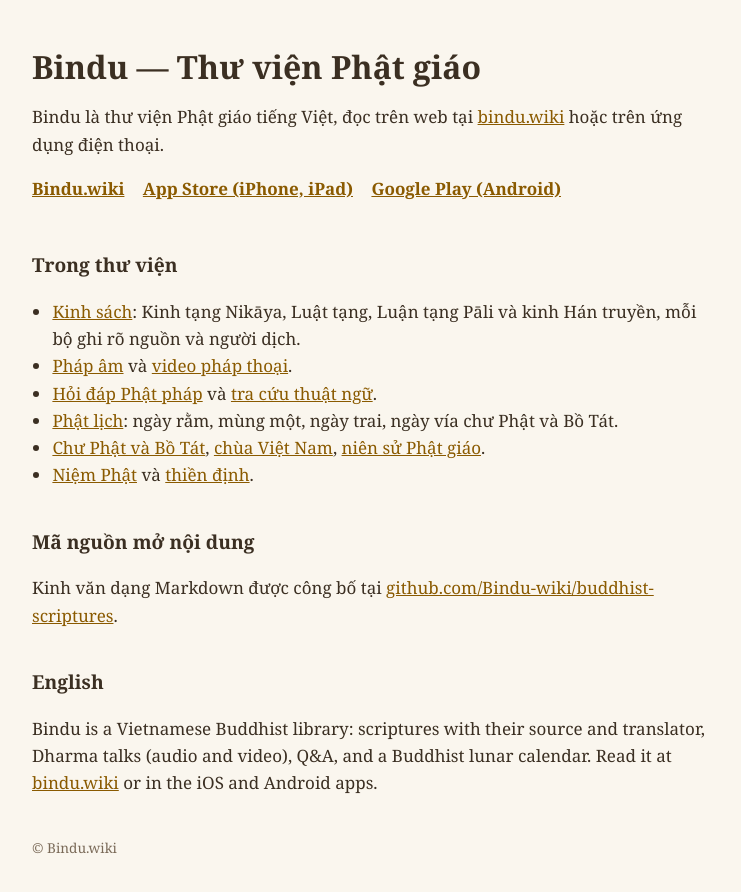
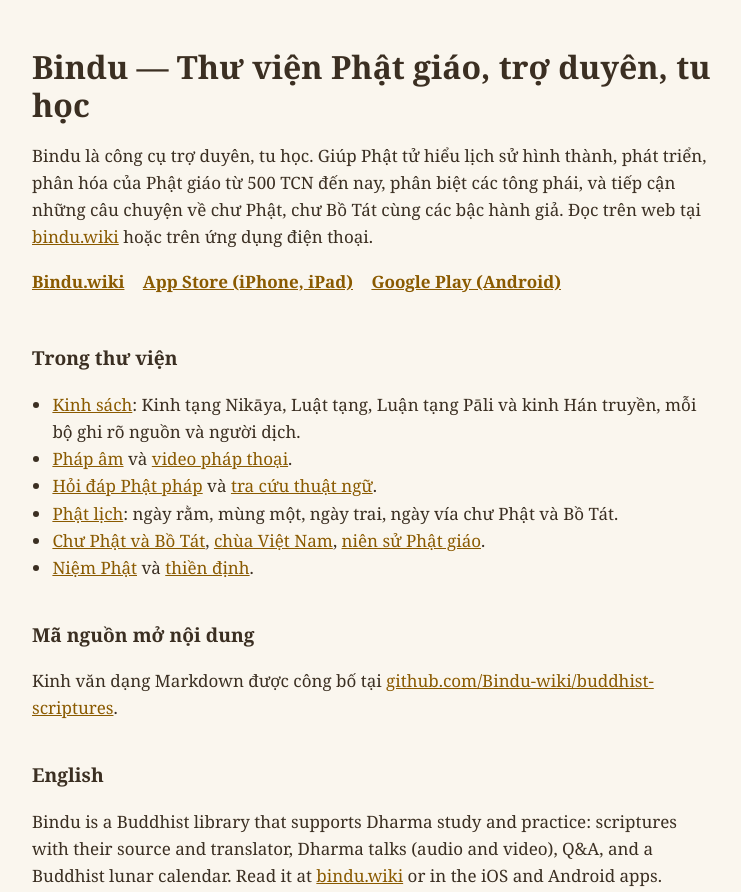
Before and after one commit to Bindu-wiki/Bindu-wiki.github.io, a plain HTML site: page index.html in a window 1280 px wide. Shown: the top 892 px of the page, without its empty margins (268-1009 px from the left). Drawn offline with Linux system fonts and the light colour scheme.

Commit message:
Describe Bindu as a Buddhist library for study and practice

```diff
--- a/index.html
+++ b/index.html
@@ -3,15 +3,15 @@
 <head>
 <meta charset="utf-8">
 <meta name="viewport" content="width=device-width, initial-scale=1">
-<title>Bindu — Thư viện Phật giáo: kinh sách, pháp âm, video</title>
-<meta name="description" content="Bindu (bindu.wiki) là thư viện Phật giáo tiếng Việt: kinh sách ghi rõ nguồn và người dịch, pháp âm, video pháp thoại, hỏi đáp Phật pháp, Phật lịch. Có ứng dụng trên App Store và Google Play.">
+<title>Bindu — Thư viện Phật giáo, trợ duyên, tu học</title>
+<meta name="description" content="Bindu (bindu.wiki) là thư viện Phật giáo, công cụ trợ duyên, tu học: kinh sách ghi rõ nguồn và người dịch, pháp âm, video pháp thoại, hỏi đáp Phật pháp, Phật lịch. Có ứng dụng trên App Store và Google Play.">
 <link rel="canonical" href="https://bindu-wiki.github.io/">
-<meta property="og:title" content="Bindu — Thư viện Phật giáo">
+<meta property="og:title" content="Bindu — Thư viện Phật giáo, trợ duyên, tu học">
 <meta property="og:description" content="Kinh sách, pháp âm, video pháp thoại, hỏi đáp Phật pháp và Phật lịch.">
 <meta property="og:url" content="https://bindu-wiki.github.io/">
 <meta property="og:image" content="https://bindu.wiki/og-image.png">
 <script type="application/ld+json">
-{"@context":"https://schema.org","@type":"Organization","name":"Bindu","url":"https://bindu.wiki","sameAs":["https://github.com/Bindu-wiki","https://apps.apple.com/app/id6807635090","https://play.google.com/store/apps/details?id=wiki.bindu","https://www.youtube.com/channel/UCq9LXhgpGVQNtGT-MHvDwlw"]}
+{"@context":"https://schema.org","@type":"Organization","name":"Bindu","description":"Thư viện Phật giáo, trợ duyên, tu học.","url":"https://bindu.wiki","sameAs":["https://github.com/Bindu-wiki","https://apps.apple.com/app/id6807635090","https://play.google.com/store/apps/details?id=wiki.bindu","https://www.youtube.com/channel/UCq9LXhgpGVQNtGT-MHvDwlw"]}
 </script>
 <style>
 body{margin:0;font:17px/1.6 Georgia,"Times New Roman",serif;color:#3b2f22;background:#faf6ee}
@@ -26,8 +26,8 @@
 </head>
 <body>
 <main>
-<h1>Bindu — Thư viện Phật giáo</h1>
-<p>Bindu là thư viện Phật giáo tiếng Việt, đọc trên web tại <a href="https://bindu.wiki">bindu.wiki</a> hoặc trên ứng dụng điện thoại.</p>
+<h1>Bindu — Thư viện Phật giáo, trợ duyên, tu học</h1>
+<p>Bindu là công cụ trợ duyên, tu học. Giúp Phật tử hiểu lịch sử hình thành, phát triển, phân hóa của Phật giáo từ 500 TCN đến nay, phân biệt các tông phái, và tiếp cận những câu chuyện về chư Phật, chư Bồ Tát cùng các bậc hành giả. Đọc trên web tại <a href="https://bindu.wiki">bindu.wiki</a> hoặc trên ứng dụng điện thoại.</p>
 <p class="links">
 <a href="https://bindu.wiki">Bindu.wiki</a>
 <a href="https://apps.apple.com/app/id6807635090">App Store (iPhone, iPad)</a>
@@ -45,7 +45,7 @@
 <h2>Mã nguồn mở nội dung</h2>
 <p>Kinh văn dạng Markdown được công bố tại <a href="https://github.com/Bindu-wiki/buddhist-scriptures">github.com/Bindu-wiki/buddhist-scriptures</a>.</p>
 <h2 lang="en">English</h2>
-<p lang="en">Bindu is a Vietnamese Buddhist library: scriptures with their source and translator, Dharma talks (audio and video), Q&amp;A, and a Buddhist lunar calendar. Read it at <a href="https://bindu.wiki">bindu.wiki</a> or in the iOS and Android apps.</p>
+<p lang="en">Bindu is a Buddhist library that supports Dharma study and practice: scriptures with their source and translator, Dharma talks (audio and video), Q&amp;A, and a Buddhist lunar calendar. Read it at <a href="https://bindu.wiki">bindu.wiki</a> or in the iOS and Android apps.</p>
 <footer>© Bindu.wiki</footer>
 </main>
 </body>
```
